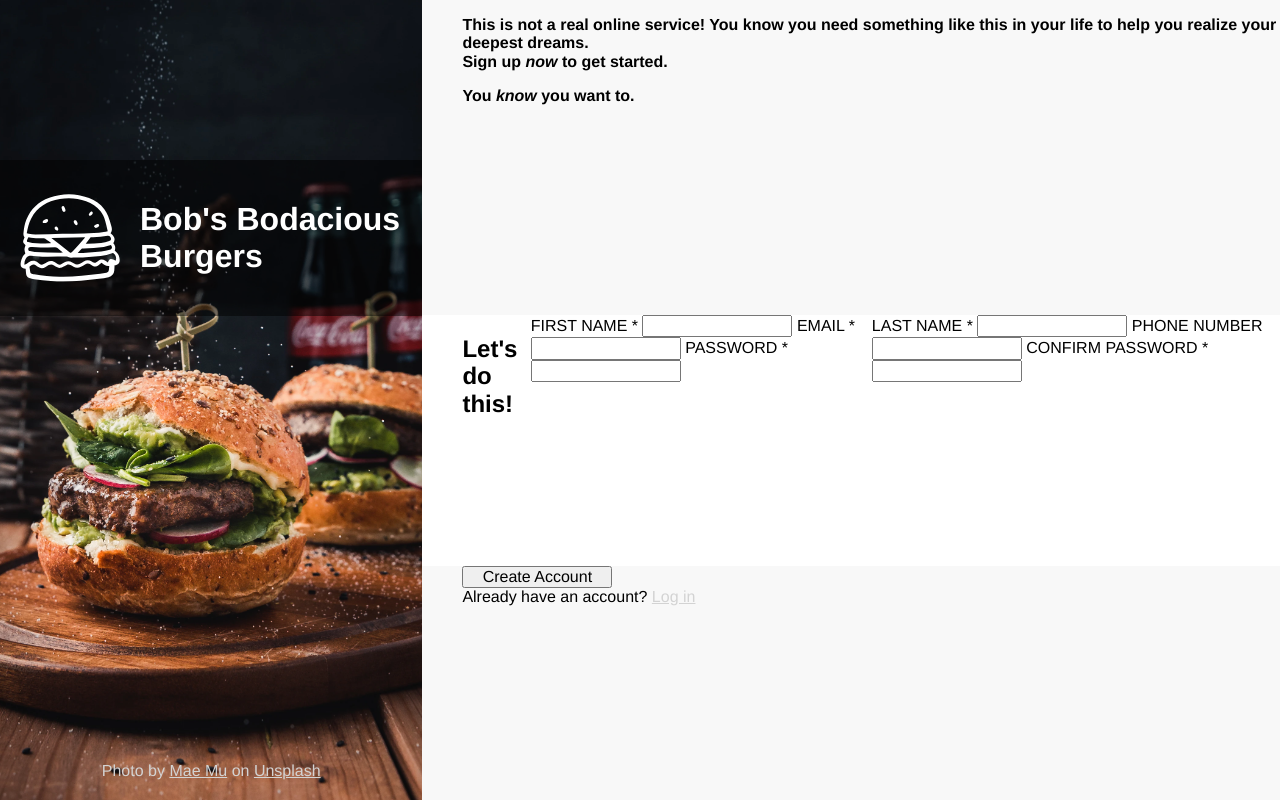
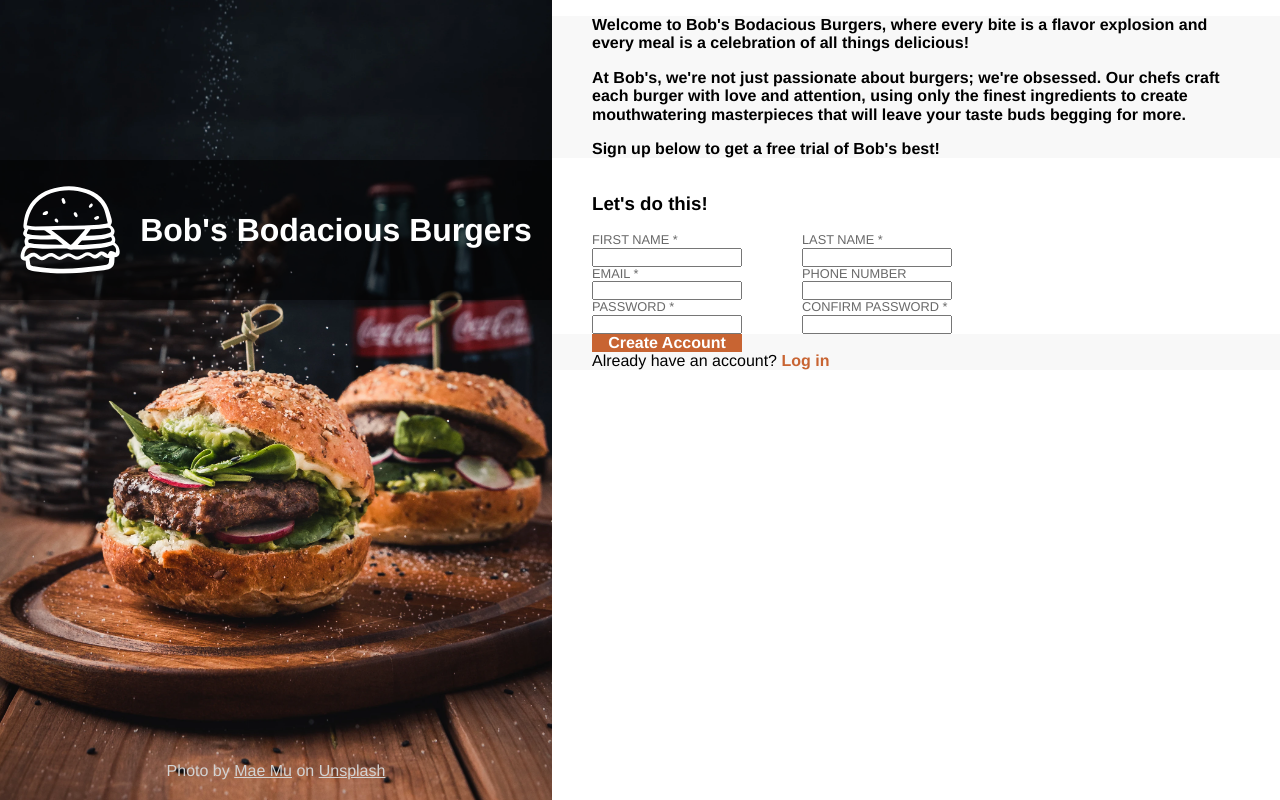
Before and after one commit to 4nhus/odin-signup-form, a plain HTML site: page index.html in a window 1280 px wide. Drawn offline with Linux system fonts and the light colour scheme.

Commit message:
Fix splash not expanding properly, change copy

```diff
--- a/index.html
+++ b/index.html
@@ -16,18 +16,16 @@
 </div>
 <div class="form">
     <section class="call-to-action">
-        <p>This is not a real online service! You know you need something like this in your life to help you realize
-            your deepest dreams.<br>
-            Sign up <i>now</i>
-            to get started.
-        </p>
-        <p>You
-            <i>know</i>
-            you want to.
-        </p>
+        <p>Welcome to Bob's Bodacious Burgers, where every bite is a flavor explosion and every meal is a celebration
+            of all things delicious!</p>
+        <p>At Bob's, we're not just passionate about burgers; we're obsessed. Our chefs craft each burger with love and
+            attention, using only the finest ingredients to create mouthwatering masterpieces that will leave your taste
+            buds begging for more.</p>
+        <p>Sign up below to get a free trial of Bob's best!</p>
     </section>
     <form action="" id="form">
-        <h2>Let's do this!</h2>
+        <h3>Let's do this!</h3>
+        <div class="form-info">
             <div class="form-left">
                 <label for="first-name">FIRST NAME *</label>
                 <input type="text" id="first-name" name="first-name" required>
@@ -44,6 +42,7 @@
                 <label for="password-confirm">CONFIRM PASSWORD *</label>
                 <input type="password" id="password-confirm" required>
             </div>
+        </div>
     </form>
 
     <div class="submission">
@@ -53,6 +52,5 @@
         </div>
     </div>
 </div>
-
 </body>
 </html>
--- a/style.css
+++ b/style.css
@@ -365,6 +365,7 @@ textarea {
 
 :root {
     --light-grey: #F8F8F8;
+    --orange: rgb(200 100 50);
     font-family: Helvetica;
 }
 
@@ -379,9 +380,9 @@ body {
     display: flex;
     flex-direction: column;
     justify-content: space-between;
+    flex-grow: 1;
+    flex-basis: 40vw;
     align-items: center;
-    flex-grow: 1;
-    flex-basis: 33vw;
     background-image: url(./assets/burger.jpg);
     background-size: cover;
     background-position-x: center;
@@ -392,6 +393,7 @@ body {
     display: flex;
     justify-content: center;
     align-items: center;
+    width: 40vw;
     gap: 20px;
     background-color: rgb(0 0 0 / 0.5);
     padding: 20px;
@@ -404,34 +406,66 @@ body {
     white-space: nowrap;
 }
 
-a {
+.credit > a {
     color: lightgray;
 }
 
 .form {
-    flex-grow: 2;
-    flex-basis: 67vw;
-    display: flex;
-    flex-direction: column;
+    flex-grow: 1;
+    flex-basis: 60vw;
 }
 
 .form > * {
     padding-left: 40px;
+    padding-right: 40px;
 }
 
 .call-to-action {
     flex-grow: 3;
+    flex-shrink: 3;
     background-color: var(--light-grey);
     font-weight: bold;
 }
 
 form {
     flex-grow: 2;
+    flex-shrink: 2;
     display: flex;
+    flex-direction: column;
 }
 
+.form-info {
+    font-size: 0.8em;
+    color: dimgrey;
+    display: flex;
+    gap: 60px;
+}
+
+.form-info > * {
+    display: flex;
+    flex-direction: column;
+}
+
+.form-left {
+    display: flex;
+    flex-direction: column;
+    justify-content: space-around;
+}
 
 .submission {
     flex-grow: 3;
     background-color: var(--light-grey);
 }
+
+.login > a {
+    color: var(--orange);
+    text-decoration: none;
+    font-weight: bolder;
+}
+
+button {
+    background-color: var(--orange);
+    color: white;
+    border-style: none;
+    font-weight: bold;
+}
```
Lines whose indentation alone changed are shown as unchanged.
